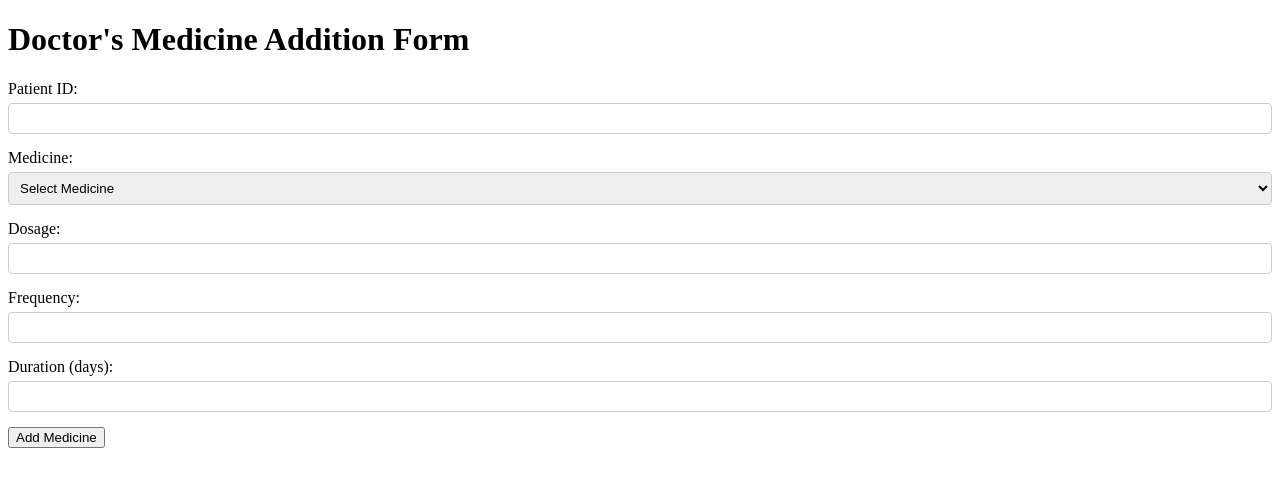
After one commit to mrgrey0/e_prescription, a Flask app: template E-Precription/templates/prescribe.html in a window 1280 px wide. The commit adds this page. Shown: the top 487 px of the page. Run offline with Flask 3, Linux system fonts and the light colour scheme; the template is opened without the code that fills it, so the values that code supplies are empty.

Commit message:
doctor's page half done
doctor's page logic is partially completed

```diff
--- a/E-Precription/main2.py
+++ b/E-Precription/main2.py
@@ -24,7 +24,8 @@ def homerecep():
 
 @app.route('/homedoc')
 def homedoc():
-    return render_template("doctor.html")
+    r= sqlmethods.getAllPatients()
+    return render_template("doctor.html",patients=r)
 
 @app.route('/view/<name>')
 def view(name):
@@ -76,6 +77,7 @@ def checklogin():
         password = request.form['password']
         res = auth_methods.login(username,password)
         if res=='success':
+            # add sql method to chek if the account is doctor or not.
             return redirect(url_for('homepage'))
         elif res == 'unsuccess':
             return "<P>Something went wrong</P>"
--- a/E-Precription/templates/note.txt
+++ b/E-Precription/templates/note.txt
@@ -3,6 +3,10 @@
     this will be done by checking the isDoc column value of sql database.
 
 
+ https://g.co/gemini/share/6946b63950b0
+    - follow this link to see get the medicine elements added by the doctor in table.
+    then add them to the database. and also use them to compose the final PDF.
+
 only left to view the patients to docotor and add a page to add medicine information.
 
 2 finally then print compose a PDF and download it from the doctor's login
--- /dev/null
+++ b/E-Precription/templates/prescribe.html
@@ -0,0 +1,69 @@
+<!DOCTYPE html>
+<html lang="en">
+<head>
+    <meta charset="UTF-8">
+    <meta name="viewport" content="width=device-width, initial-scale=1.0">
+    <title>Doctor's Medicine Addition Form</title>
+    <style>
+        .form-group {
+            margin-bottom: 15px;
+        }
+        .form-label {
+            display: block;
+            margin-bottom: 5px;
+        }
+        .form-control {
+            display: block;
+            width: 100%;
+            padding: 7px;
+            border: 1px solid #ccc;
+            border-radius: 4px;
+            box-sizing: border-box;
+        }
+        .form-select {
+            /* Same styles as .form-control */
+        }
+        .error {
+            color: red;
+            font-size: 0.8em;
+            margin-top: 5px;
+        }
+    </style>
+</head>
+<body>
+    <h1>Doctor's Medicine Addition Form</h1>
+    <form action="/add_medicine" method="POST" id="medicine-form">
+        <div class="form-group">
+            <label for="patient_id" class="form-label">Patient ID:</label>
+            <input type="text" class="form-control" id="patient_id" name="patient_id" required>
+            <span class="error"></span>
+        </div>
+        <div class="form-group">
+            <label for="medicine_id" class="form-label">Medicine:</label>
+            <select id="medicine_id" name="medicine_id" class="form-control form-select" required>
+                <option value="">Select Medicine</option>
+                <option value="1">Paracetamol</option>
+                <option value="2">Ibuprofen</option>
+                </select>
+            <span class="error"></span>
+        </div>
+        <div class="form-group">
+            <label for="dosage" class="form-label">Dosage:</label>
+            <input type="text" class="form-control" id="dosage" name="dosage" required>
+            <span class="error"></span>
+        </div>
+        <div class="form-group">
+            <label for="frequency" class="form-label">Frequency:</label>
+            <input type="text" class="form-control" id="frequency" name="frequency" required>
+            <span class="error"></span>
+        </div>
+        <div class="form-group">
+            <label for="duration" class="form-label">Duration (days):</label>
+            <input type="number" class="form-control" id="duration" name="duration" min="1" required>
+            <span class="error"></span>
+        </div>
+        <button type="submit" class="btn btn-primary">Add Medicine</button>
+    </form>
+
+    </body>
+</html>
```
Also changed, not shown: E-Precription/templates/doctor.html (+3 -20 lines).
